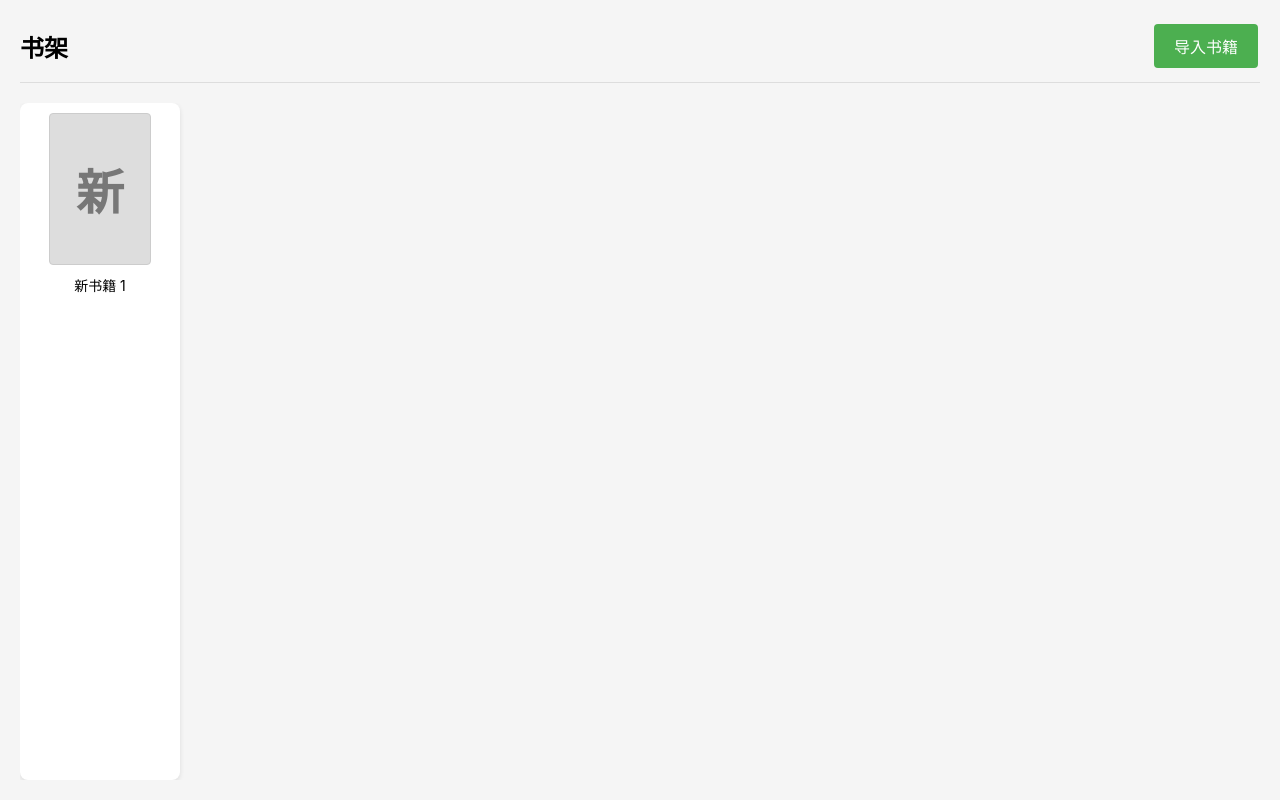
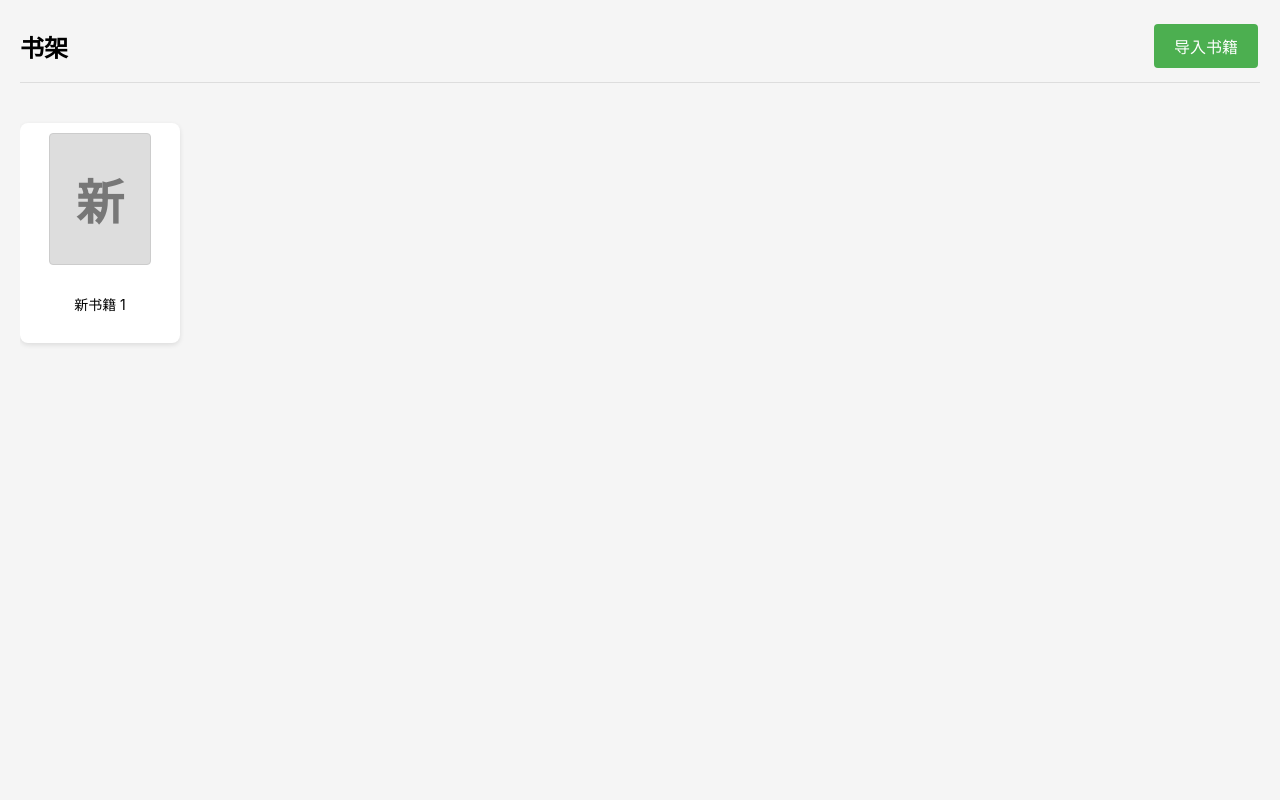
Before and after one commit to weapon-master/renote3, a React (Vite) app: page /reader/1 in a window 1280 px wide. Both pictures are taken after a click on the button "导入书籍". Built offline with nearby package versions, Linux system fonts and the light colour scheme.

Commit message:
fix: epub import

```diff
--- a/src/App.css
+++ b/src/App.css
@@ -14,6 +14,8 @@
   display: flex;
   flex-direction: column;
   padding: 20px;
+  min-height: 0;
+  overflow: hidden;
 }
 
 .page.hidden {
--- a/src/components/BookItem.css
+++ b/src/components/BookItem.css
@@ -10,6 +10,10 @@
   transition: transform 0.2s;
   position: relative;
   user-select: none;
+  height: 220px;
+  min-height: 220px;
+  max-height: 220px;
+  box-sizing: border-box;
 }
 
 .book:hover {
@@ -27,7 +31,7 @@
 
 .book-cover {
   width: 100px;
-  height: 150px;
+  height: 130px;
   background-color: #ddd;
   border: 1px solid #ccc;
   display: flex;
@@ -36,6 +40,7 @@
   margin-bottom: 10px;
   border-radius: 4px;
   overflow: hidden;
+  flex-shrink: 0;
 }
 
 .book-cover img {
@@ -56,10 +61,14 @@
   margin: 0;
   padding: 0 5px;
   word-break: break-word;
-  display: -webkit-box;
+  overflow: hidden;
+  flex: 1;
+  display: flex;
+  align-items: center;
+  justify-content: center;
+  min-height: 40px;
   -webkit-line-clamp: 2;
   -webkit-box-orient: vertical;
-  overflow: hidden;
 }
 
 .book-title-edit {
--- a/src/components/BookShelf.css
+++ b/src/components/BookShelf.css
@@ -2,6 +2,10 @@
   display: grid;
   grid-template-columns: repeat(auto-fill, minmax(150px, 1fr));
   gap: 20px;
-  flex: 1;
+  padding: 20px 0;
+  align-content: start;
+  justify-content: center;
+  min-height: fit-content;
   overflow-y: auto;
+  max-width: 100%;
 }
--- a/src/components/BookShelf.tsx
+++ b/src/components/BookShelf.tsx
@@ -28,11 +28,18 @@ const BookShelf: React.FC<BookShelfProps> = ({ onBookSelect }) => {
       // Fallback for demonstration without Electron
       console.warn('Electron integration not available, using mock data');
       const newBook: Book = {
-        id: Date.now().toString(),
+        id: `mock_${Date.now()}_${Math.random().toString(36).substr(2, 9)}`,
         title: `新书籍 ${books.length + 1}`,
         filePath: `/path/to/newbook${books.length + 1}.epub`
       };
-      setBooks([...books, newBook]);
+
+      // 检查是否已经存在相同的书籍
+      const existingBook = books.find(book => book.title === newBook.title);
+      if (!existingBook) {
+        setBooks([...books, newBook]);
+      } else {
+        console.log('Book already exists, not adding duplicate');
+      }
     }
   };
 
@@ -70,7 +77,19 @@ const BookShelf: React.FC<BookShelfProps> = ({ onBookSelect }) => {
       console.log('IPC renderer available, setting up listener');
       const handler = (importedBooks: Book[]) => {
         console.log('Received books from main process:', importedBooks);
-        setBooks(prevBooks => [...prevBooks, ...importedBooks]);
+        setBooks(prevBooks => {
+          // 过滤掉已经存在的书籍（基于filePath）
+          const existingFilePaths = new Set(prevBooks.map(book => book.filePath));
+          const newBooks = importedBooks.filter(book => !existingFilePaths.has(book.filePath));
+
+          if (newBooks.length > 0) {
+            console.log(`Adding ${newBooks.length} new books to shelf`);
+            return [...prevBooks, ...newBooks];
+          } else {
+            console.log('No new books to add');
+            return prevBooks;
+          }
+        });
       };
 
       electron.ipcRenderer.on('import-books-result', handler);
--- a/src/main.ts
+++ b/src/main.ts
@@ -328,7 +328,7 @@ ipcMain.on('import-books', async (event, args) => {
         }
 
         books.push({
-          id: Date.now().toString() + Math.random().toString(36).substr(2, 9),
+          id: `${Date.now()}_${Math.random().toString(36).substr(2, 9)}_${filePath}`,
           title: metadata.title,
           coverPath: metadata.cover,
           filePath: filePath,
```
